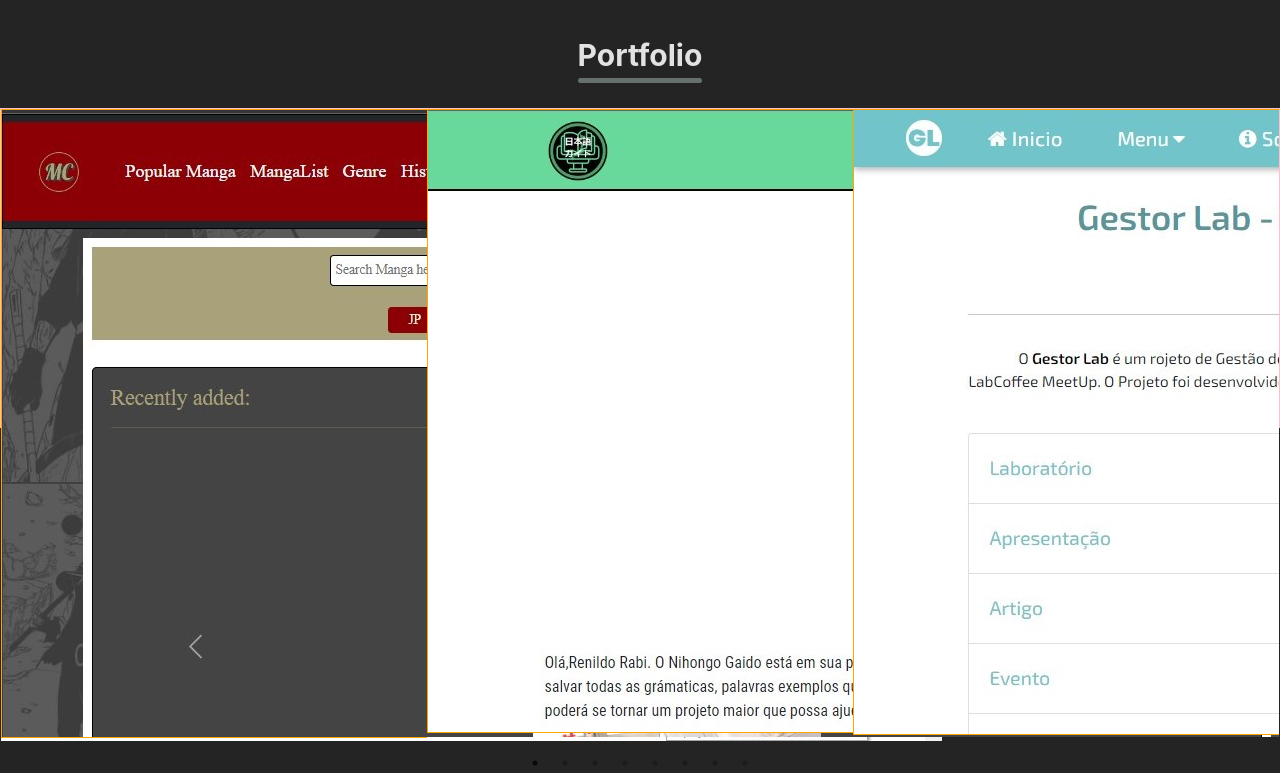
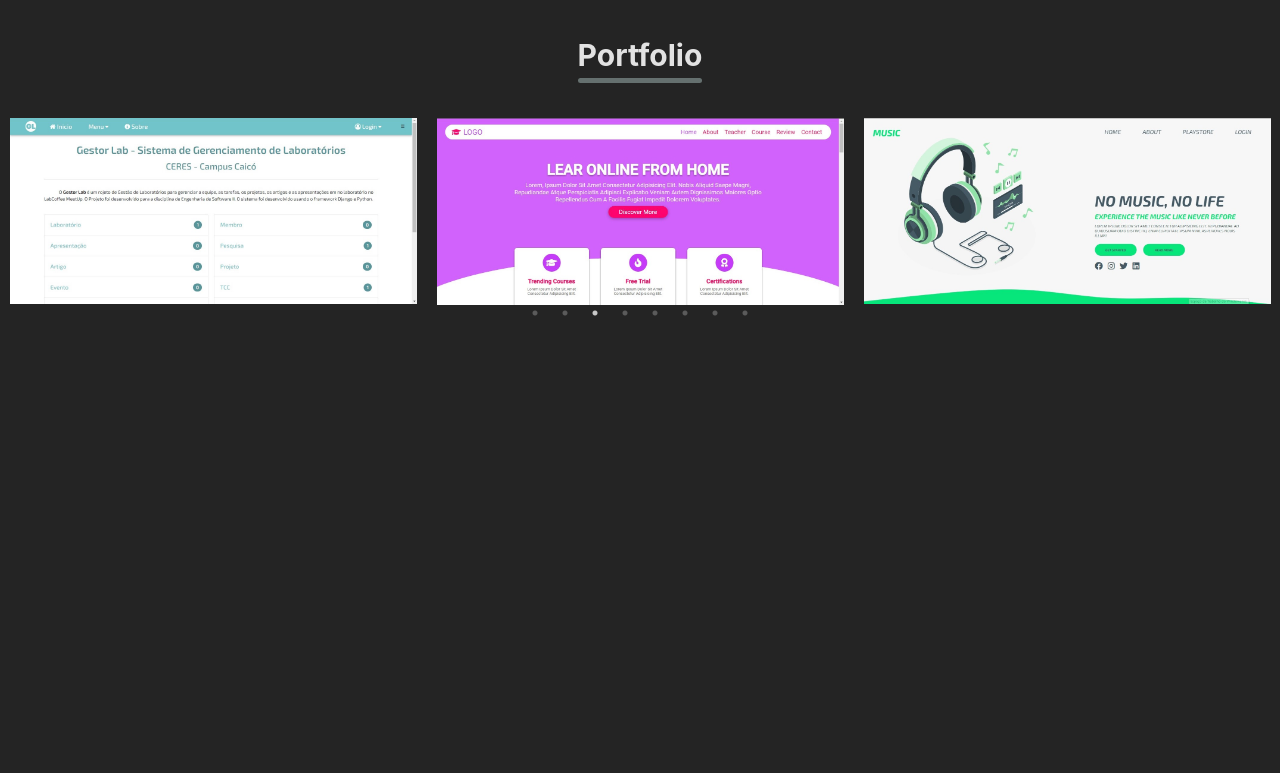
Before and after one commit to Renildo15/Habby-Portfolio, a React (Vite) app in the folder portfolio/: page / in a window 1280 px wide. Shown: the part 1488-2261 px from the top of the page. After the commit the page ends 1836 px from the top, so only its background shows below. Built offline with nearby package versions, Linux system fonts and the light colour scheme.

Commit message:
adicionando estilo

```diff
--- a/portfolio/src/components/portfolio/Portfolio.tsx
+++ b/portfolio/src/components/portfolio/Portfolio.tsx
@@ -19,37 +19,57 @@ const settings = {
     infinite: true,
     speed: 500,
     slidesToShow: 3,
-    slidesToScroll: 1
+    slidesToScroll: 1,
+    responsive: [
+        {
+            breakpoint: 1024,
+            settings: {
+                slidesToShow: 2,
+                slidesToScroll: 1,
+                infinite: true,
+                dots: true,
+            },
+        },
+        {
+            breakpoint: 768,
+            settings: {
+                slidesToShow: 1,
+                slidesToScroll: 1,
+                initialSlide: 1,
+                dots: true,
+            },
+        },
+    ],
 };
 const Portfolio = () => {
     return (
         <Section>
             <SubTitle subtitle="Portfolio"/>
             <C.SliderContainer>
-                <Slider {...settings}>
+                <Slider {...settings} autoplay={true} autoplaySpeed={2000}>
                     <C.SliderItem>
-                        <img src={MangaCats} alt="mangacats" />
+                        <C.SliderImg src={MangaCats} alt="mangacats" />
                     </C.SliderItem>
                     <C.SliderItem>
-                        <img src={NihongoGaido} alt="mangacats" />
+                        <C.SliderImg src={NihongoGaido} alt="mangacats" />
                     </C.SliderItem>
                     <C.SliderItem>
-                        <img src={GestorLab} alt="mangacats" />
+                        <C.SliderImg src={GestorLab} alt="mangacats" />
                     </C.SliderItem>
                     <C.SliderItem>
-                        <img src={Learn} alt="mangacats" />
+                        <C.SliderImg src={Learn} alt="mangacats" />
                     </C.SliderItem>
                     <C.SliderItem>
                         <img src={Music} alt="mangacats" />
                     </C.SliderItem>
                     <C.SliderItem>
-                        <img src={Netflix} alt="mangacats" />
+                        <C.SliderImg src={Netflix} alt="mangacats" />
                     </C.SliderItem>
                     <C.SliderItem>
-                        <img src={WebDesign} alt="mangacats" />
+                        <C.SliderImg src={WebDesign} alt="mangacats" />
                     </C.SliderItem>
                     <C.SliderItem>
-                        <img src={Biblioteca} alt="mangacats" />
+                        <C.SliderImg src={Biblioteca} alt="mangacats" />
                     </C.SliderItem>
                 </Slider>
             </C.SliderContainer>
--- a/portfolio/src/components/portfolio/style.tsx
+++ b/portfolio/src/components/portfolio/style.tsx
@@ -2,13 +2,29 @@ import styled from "styled-components";
 
 
 export const SliderContainer = styled.div`
-    border: 1px solid pink;
     width: 80rem;
-    height: 20rem;
+    height: 15rem;
     margin: 0 auto;
+
+    .slick-slide img {
+        width: 100%;
+        height: 100%;
+        object-fit: cover;
+        margin-right: 1rem;
+    }
+    .slick-dots li button:before {
+        --dots-color: #fff;
+        color: var(--dots-color);
+    }
+
+    .slick-dots {
+        bottom: 0;
+    }
 `
 
 export const SliderItem = styled.div`
-    border: 1px solid orange;
+    padding: 10px;
 
 `
+
+export const SliderImg = styled.img``
```
